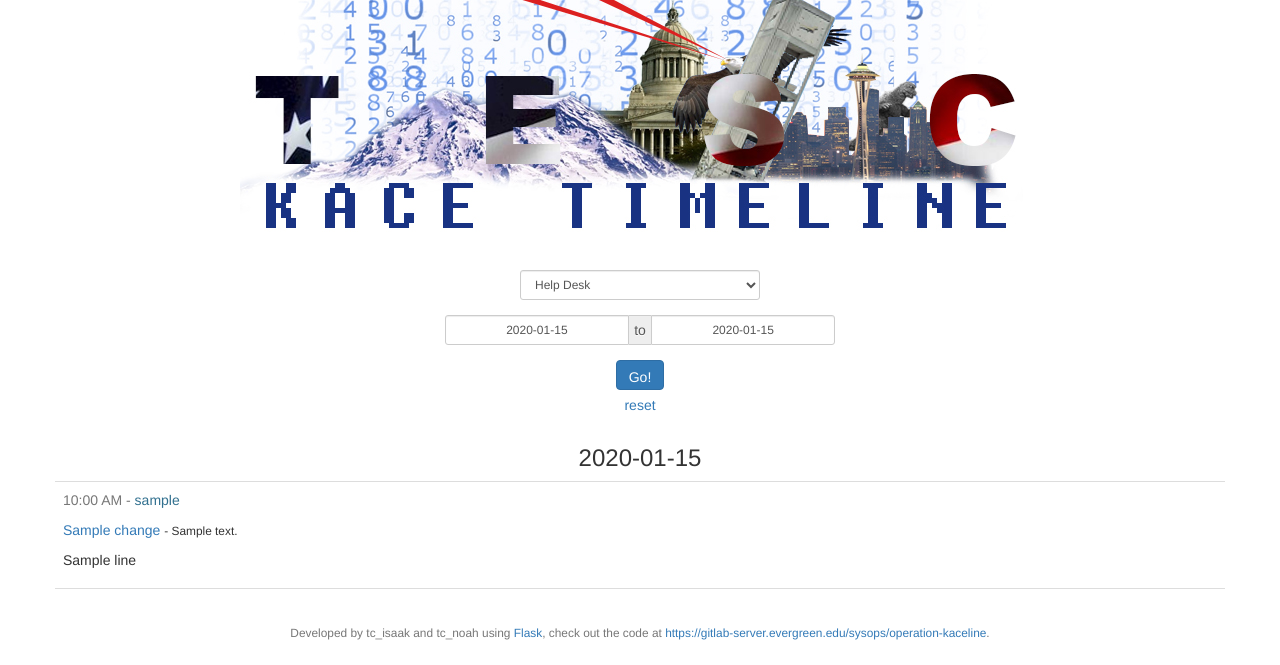
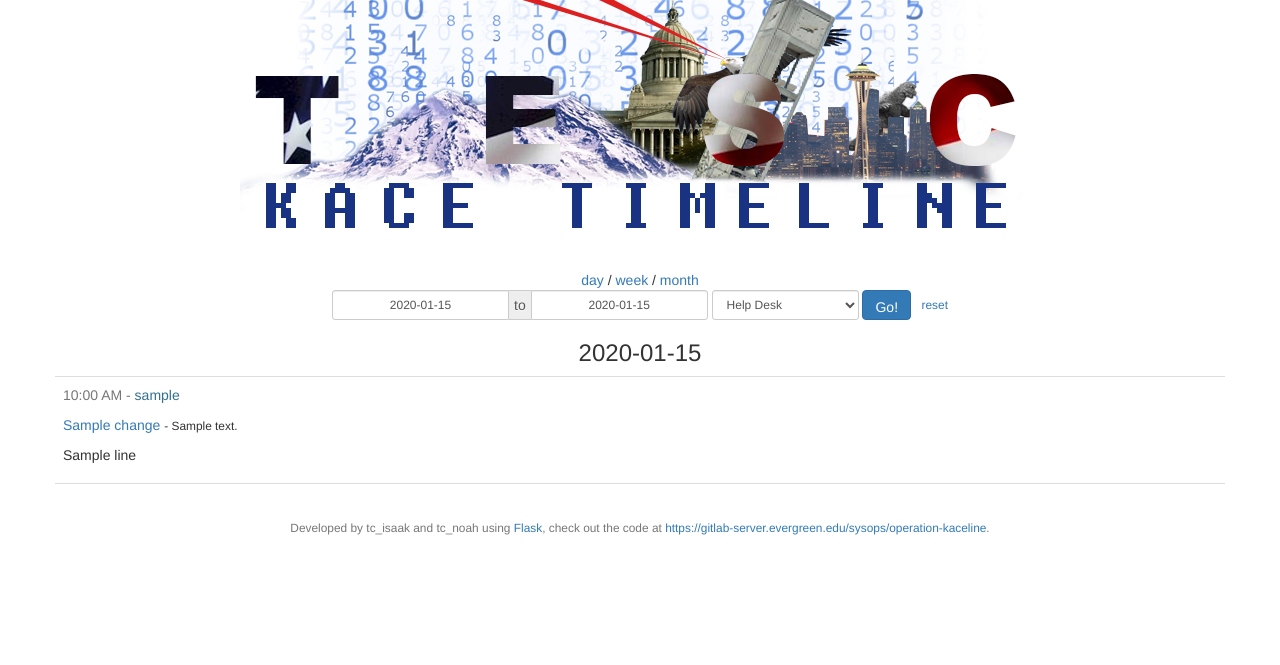
Before and after one commit to garden-nomes/kaceline, a Flask app: template app/templates/timeline.html in a window 1280 px wide. Shown: the top 665 px of the page. Run offline with Flask 2, Linux system fonts and the light colour scheme; the template is opened without the code that fills it: most values are stand-ins (such as "Sample title", 1, 10 or a date in 2020); some libraries are stand-ins or nearby versions.

Commit message:
Add day/week/month selector, fix default queue not showing in dropdown

```diff
--- /dev/null
+++ b/app/static/scripts.js
@@ -0,0 +1,29 @@
+function timeSpan(span) {
+	 end = new Date();
+
+	 start = new Date();
+    if (span === 'day') {
+		  start.setDate(start.getDate() - 1);
+	 } else if (span === 'week') {
+		  start.setDate(start.getDate() - 7);
+	 } else if (span === 'month') {
+		  start.setMonth(start.getMonth() - 1);
+	 }
+
+	 console.log(start.toString());
+
+	 $('#start').val((start.getMonth() + 1) + '/' + start.getDate() + '/' + start.getFullYear());
+	 $('#end').val((end.getMonth() + 1) + '/' + end.getDate() + '/' + end.getFullYear());
+}
+
+$(document).ready(function() {
+    $('#day').click(function() {
+	     timeSpan('day');
+    });
+    $('#week').click(function() {
+	     timeSpan('week');
+    });
+    $('#month').click(function() {
+	     timeSpan('month');
+    });
+});
--- a/app/templates/layout.html
+++ b/app/templates/layout.html
@@ -8,6 +8,7 @@
 	<script src="//code.jquery.com/jquery-1.9.1.min.js"></script>
 	<script src="{{ url_for('static', filename='bootstrap.min.js') }}"></script>
 	<script src="{{ url_for('static', filename='bootstrap-datepicker.min.js') }}"></script>
+	<script src="{{ url_for('static', filename='scripts.js') }}"></script>
 	<script>
 		$('document').ready(function() {
 			$('#datepicker').datepicker({});
--- a/app/templates/timeline.html
+++ b/app/templates/timeline.html
@@ -3,25 +3,29 @@
 
 		{% block options %}
 			<div class="row">
-				<form action="{{ url_for('index') }}" method="get" class="form-horizontal text-center col-md-4 col-md-offset-4">
-					<div class='col-md-8 col-md-offset-2'>
+			<div class="text-center">
+			   <a href="#" id="day">day</a> /
+			   <a href="#" id="week">week</a> /
+			   <a href="#" id="month">month</a>
+			</div>
+				<form action="{{ url_for('index') }}" method="get" class="form-inline text-center">
+					<div class='form-group form-group-sm'>
+						<div class="input-daterange input-group" id="datepicker">
+							<input type="text" class="form-control" id="start" name="start" value="{{ start.strftime('%-m/%-d/%Y') }}" />
+							<span class="input-group-addon">to</span>
+							<input type="text" class="form-control" id="end" name="end"  value="{{ end.strftime('%-m/%-d/%Y') }}" />
+						</div>
+					</div>
 						<div class='form-group form-group-sm' id='queuepicker'>
 							<select name='queue' class='form-control'>
-								<option value='1'{{ ' selected' if queue == '1' }}>Help Desk</option>
-								<option value='18'{{ ' selected' if queue == '18' }}>Client Management</option>
+								<option value='1'{{ ' selected' if queue|int == 1 }}>Help Desk</option>
+								<option value='18'{{ ' selected' if queue|int == 18 }}>Client Management</option>
 							</select>
 						</div>
-					</div>
-
-					<div class="form-group form-group-sm">
-						<div class="input-daterange input-group" id="datepicker">
-							<input type="text" class="form-control" name="start" value="{{ start.strftime('%m/%d/%Y') }}" />
-							<span class="input-group-addon">to</span>
-							<input type="text" class="form-control" name="end"  value="{{ end.strftime('%m/%d/%Y') }}" />
-						</div>
-					</div>
 					<input type="submit" class="btn btn-primary input-sm" value="Go!" />
-					<span class="help-block"><a href="{{ url_for('index') }}">reset</a></span>
+					<span class="small">
+					    &nbsp;&nbsp;<a href="{{ url_for('index') }}">reset</a>
+					</span>
 				</form>
 			</div>
 		{% endblock %}
--- a/app/views.py
+++ b/app/views.py
@@ -52,7 +52,7 @@ def query_database(cur, start, end, queue=18):  # helper function
 
 @app.route('/')
 @app.route('/index', methods=['GET'])
-def index(time=None):
+def index():
     """ Home page view.
     """
     # create cursor into mysql database
@@ -62,10 +62,10 @@ def index(time=None):
     start = request.args.get('start')
     end = request.args.get('end')
     queue = request.args.get('queue')
-    print queue
 
     if queue is None:
-        queue = 18
+        queue = 18	# client management
+
     if start is None or end is None:
         end = date.today()
         start = end - timedelta(days=7)
```
Also changed, not shown: app/templates/show_tickets.html (added).
